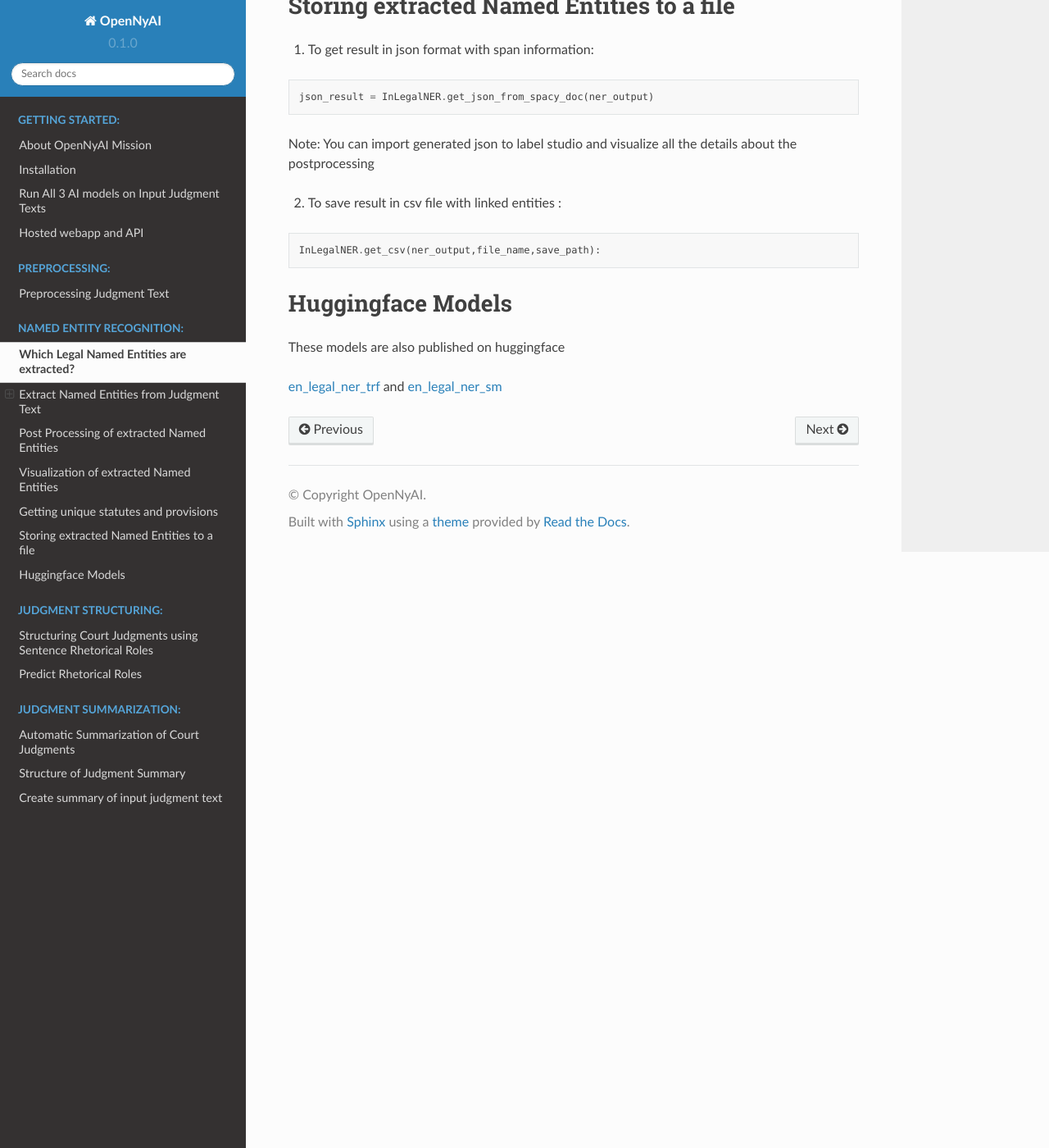
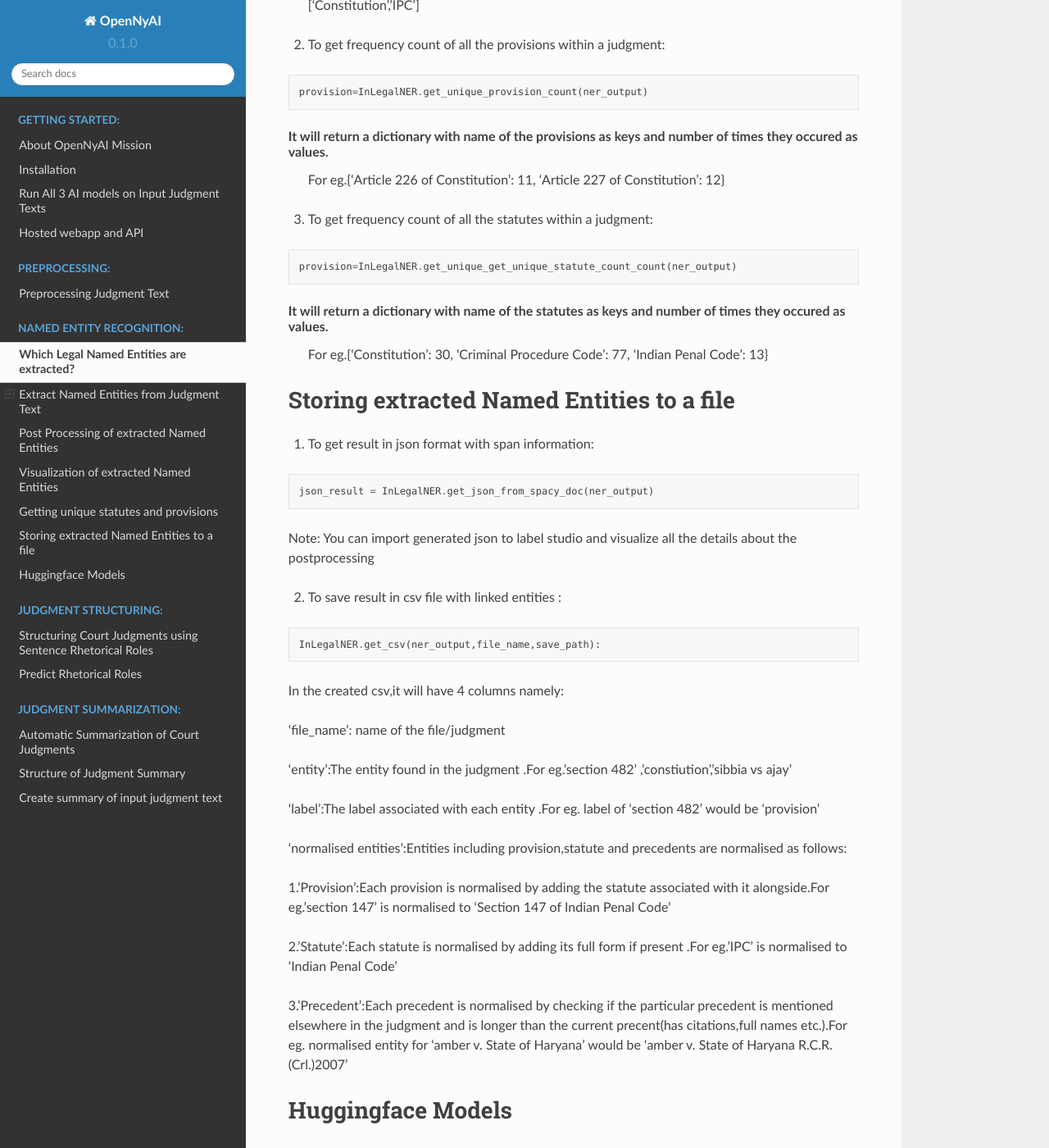
Before and after one commit to OpenNyAI/Opennyai, a Sphinx documentation site: the page built from docs/source/ner/legal_named_entities.rst, in a window 1280 px wide and 1400 px high, scrolled down 4153 px. Shown: the whole window at 82% size. Built offline with Sphinx 7.4.7 and the Read the Docs theme 2.0.0, drawn with Linux system fonts in a browser that asks for light colours; some of the changed text lies outside the part shown.

Commit message:
Update legal_named_entities.rst

```diff
--- a/docs/source/ner/legal_named_entities.rst
+++ b/docs/source/ner/legal_named_entities.rst
@@ -129,14 +129,39 @@ Please click on the link displayed in the console to see the annotated entities.
 
 Getting unique statutes and provisions
 ======================
-To get unique provisions and statutes within a judgment
+
+1. To get a list of unique provisions and statutes within a judgment:
 
 .. code-block:: python
 
     provision,statutes=InLegalNER.get_unique_provision_and_statutes(ner_output)
 
+It will return a list of unqiue provisions and statutes within a judgment
+ For eg. provisions would be ['Article 226 of constitution','Section 147 of IPC']
+ statutes would be ['Constitution','IPC']
 
-Please click on the link displayed in the console to see the annotated entities.
+
+2. To get frequency count of all the provisions within a judgment:
+
+.. code-block:: python
+
+    provision=InLegalNER.get_unique_provision_count(ner_output)
+
+It will return a dictionary with name of the provisions as keys and number of times they occured as values.
+ For eg.{'Article 226 of Constitution': 11, 'Article 227 of Constitution': 12}
+
+3. To get frequency count of all the statutes within a judgment:
+
+.. code-block:: python
+
+    provision=InLegalNER.get_unique_get_unique_statute_count_count(ner_output)
+
+
+It will return a dictionary with name of the statutes as keys and number of times they occured as values.
+ For eg.{'Constitution': 30, 'Criminal Procedure Code': 77, 'Indian Penal Code': 13}
+
+
+
 
 Storing extracted Named Entities to a file
 ======================
@@ -155,6 +180,22 @@ Note: You can import generated json to label studio and visualize all the detail
 .. code-block:: python
 
     InLegalNER.get_csv(ner_output,file_name,save_path):
+In the created csv,it will have 4 columns namely:
+
+'file_name': name of the file/judgment
+
+'entity':The entity found in the judgment .For eg.'section 482' ,'constiution','sibbia vs ajay'
+
+'label':The label associated with each entity .For eg. label of 'section 482' would be 'provision'
+
+'normalised entities':Entities including provision,statute and precedents are normalised as follows:
+
+1.'Provision':Each provision is normalised by adding the statute associated with it alongside.For eg.'section 147' is normalised to 'Section 147 of Indian Penal Code'
+
+2.'Statute':Each statute is normalised by adding its full form if present .For eg.'IPC' is normalised to 'Indian Penal Code'
+
+3.'Precedent':Each precedent is normalised by checking if the particular precedent is mentioned elsewhere in the judgment and is longer than the current precent(has citations,full names etc.).For eg. normalised entity for 'amber v. State of Haryana' would be 'amber v. State of Haryana R.C.R. (Crl.)2007'
+
 
 
 
```
